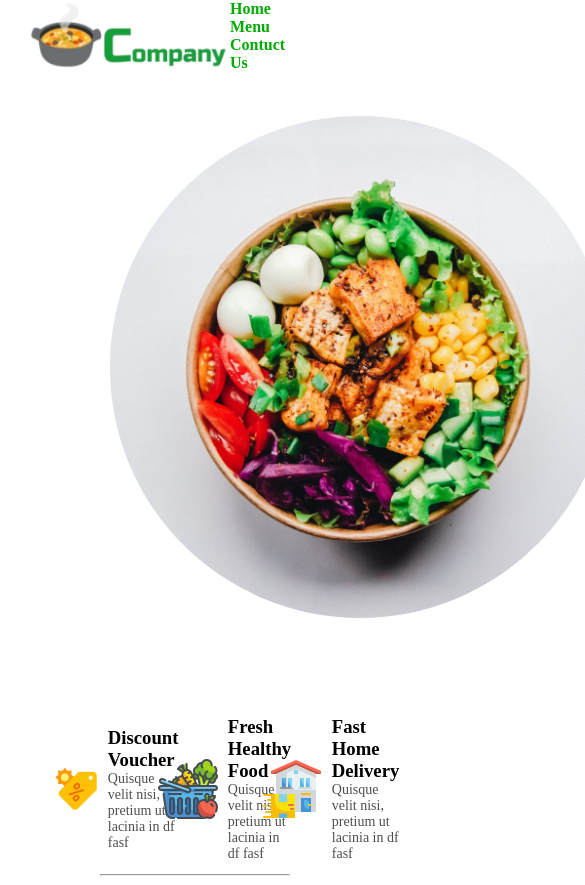
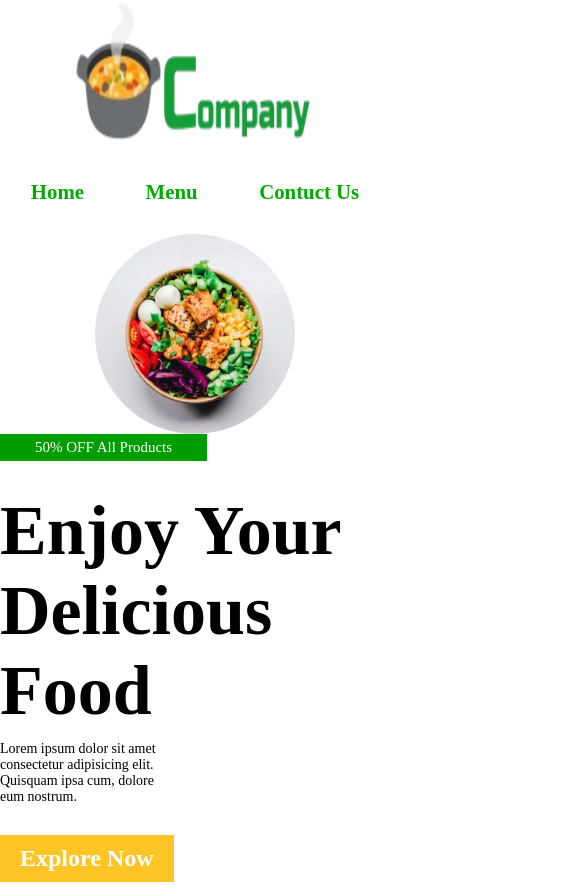
Before and after one commit to OmarElAchgar77/Restaurant, a plain HTML site: page index.html in a window 390 px wide. Shown: the top 885 px of the page, 585 px wide, since content can reach past the window. Drawn offline with Linux system fonts and the light colour scheme.

Commit message:
responsive

```diff
--- a/index.html
+++ b/index.html
@@ -8,7 +8,9 @@
 </head>
 <body>
     <nav>
-        <img src="images/logo-image.png" alt="">
+        <div class="logo">
+            <img src="images/logo-image.png" alt="">
+        </div>
         <div class="links">
             <a href="#Home">Home</a>
             <a href="#Menu">Menu</a>
--- a/styles.css
+++ b/styles.css
@@ -241,3 +241,65 @@ footer p  {
     width: 30px;
     margin-right: 15px;
 }
+
+@media (max-width : 948px ) {
+    body {
+        background-color: white;
+    }
+
+    nav {
+        display: inline-block;
+        margin: 0px;
+        width: 100%;
+    }
+
+    nav img {
+        width: 240px;
+        height: 150px;
+        margin-left: 0px;
+    }
+
+    .logo {
+        display: flex;
+        justify-content: center;
+    }
+
+    .links a {
+        font-size: 130%;
+        margin: 0px;
+        padding: 0px;
+    }
+
+    .links {
+        display: flex;
+        justify-content: space-around;
+        margin: 30px 0px;
+    }
+
+    /* ========= partie main ========== */
+
+    main {
+        display: grid;
+        width: 100%;
+    }
+
+    #Home .image {
+        margin: 0px;
+        padding: 0px;
+        display: flex;
+        justify-content: center;
+    }
+
+    #Home .image img {
+        width: 200px;
+        height: 200px;
+    }
+
+    /* ======== footer =========== */
+
+    footer {
+        width: 100%;
+        overflow: hidden;
+    }
+
+}
```
